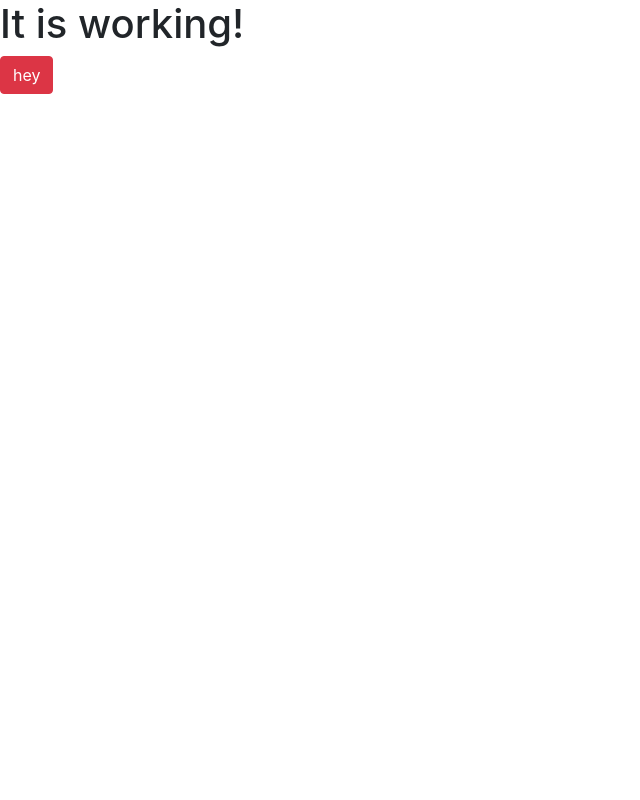
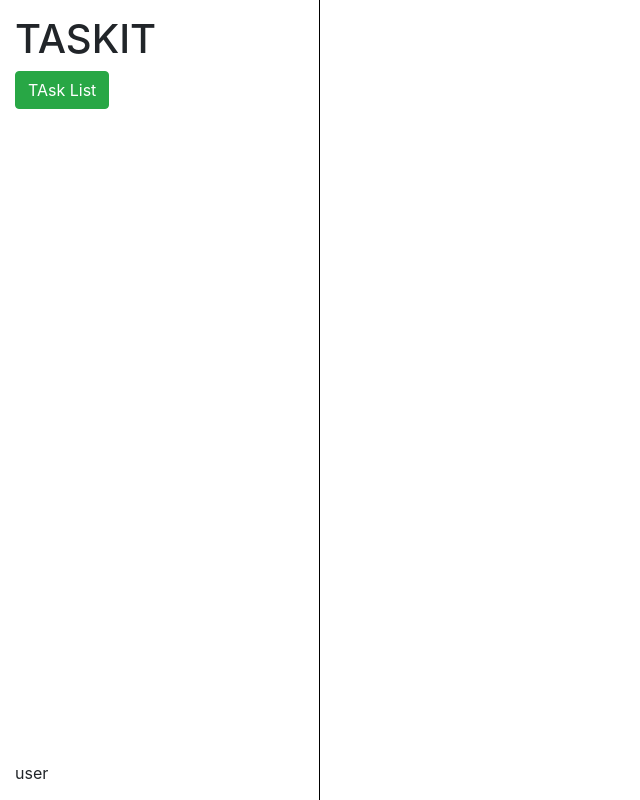
Before and after one commit to mcr45/TaskIt-Project, an Angular app: page / in a window 1280 px wide. Shown: the whole page, without its empty margins (0-640 px from the left). Built offline with nearby package versions, Linux system fonts and the light colour scheme.

Commit message:
implemented sidebar first tags

```diff
--- a/src/app/app.component.css
+++ b/src/app/app.component.css
@@ -0,0 +1,15 @@
+.main{
+  display: flex;
+  flex-direction: column;
+  box-sizing: border-box;
+  height: 100vh;
+}
+
+.sidebar .content{
+  height: 100%;
+}
+.sidebar{
+  border-right: solid 1px black;
+  flex: 1;
+  width: 25%;
+}
--- a/src/app/app.component.html
+++ b/src/app/app.component.html
@@ -1,2 +1,5 @@
-<h1>It is working!</h1>
-<button class="btn btn-danger"> hey</button>
+<div class="main">
+<div class="sidebar"><app-sidebar></app-sidebar></div>
+<div class="content"></div>
+
+</div>
--- a/src/app/shared/sidebar/sidebar.component.css
+++ b/src/app/shared/sidebar/sidebar.component.css
@@ -0,0 +1,11 @@
+.conteiner{
+  display: flex;
+  flex-direction: column;
+height: 100%;
+padding: 15px;
+box-sizing: border-box;
+}
+
+.bottom_sidebar{
+  margin-top: auto;
+}
--- a/src/app/shared/sidebar/sidebar.component.html
+++ b/src/app/shared/sidebar/sidebar.component.html
@@ -1 +1,10 @@
-<p>sidebar works!</p>
+<div class="conteiner">
+  <div class="top_sidebar">
+    <h1>TASK<span>IT</span>
+    </h1>
+    <button class="btn btn-success">TAsk List</button>
+  </div>
+  <div class="bottom_sidebar">
+    user
+  </div>
+</div>
```
Also changed, not shown: src/styles.css (+8 -0 lines).
